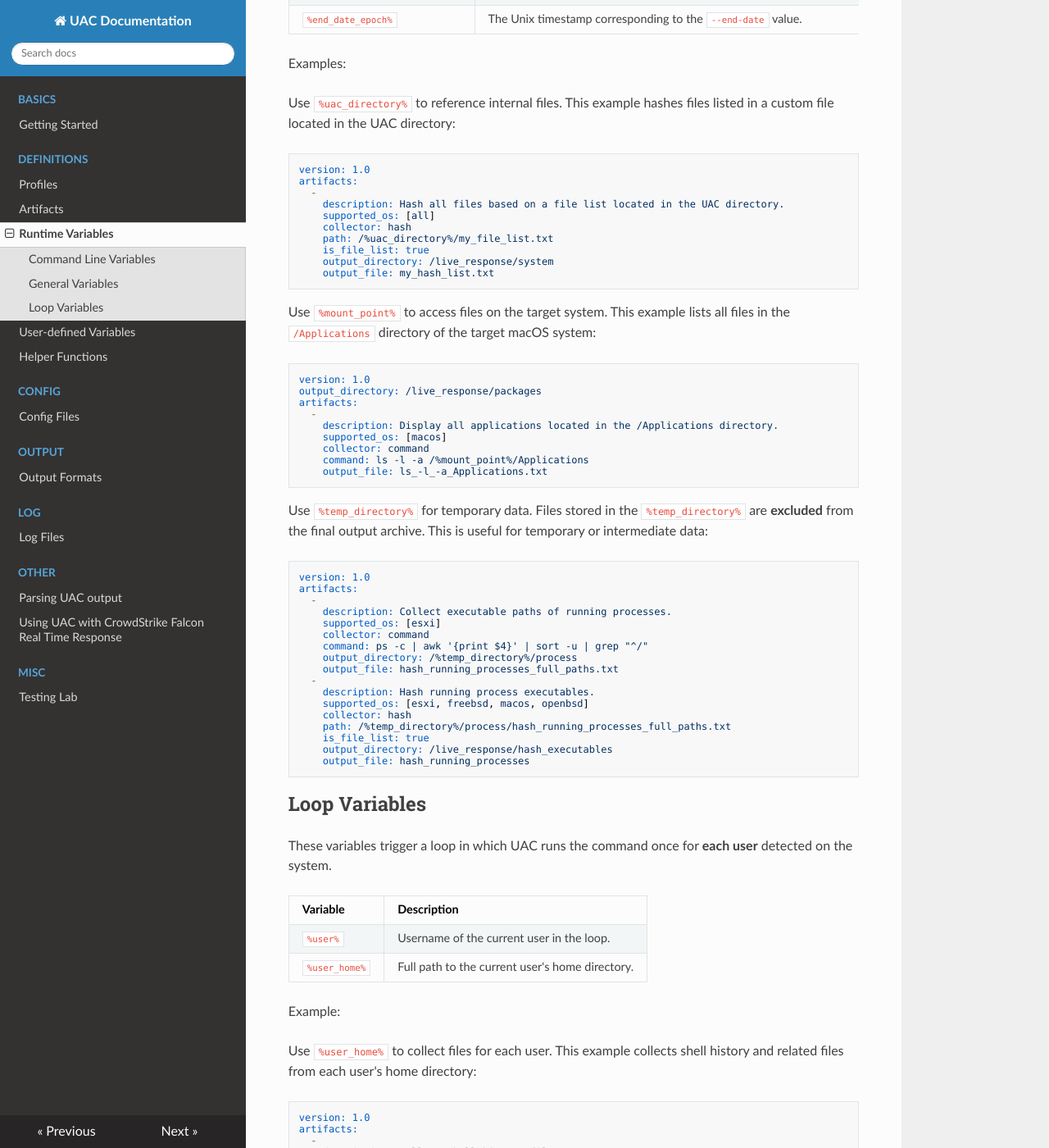
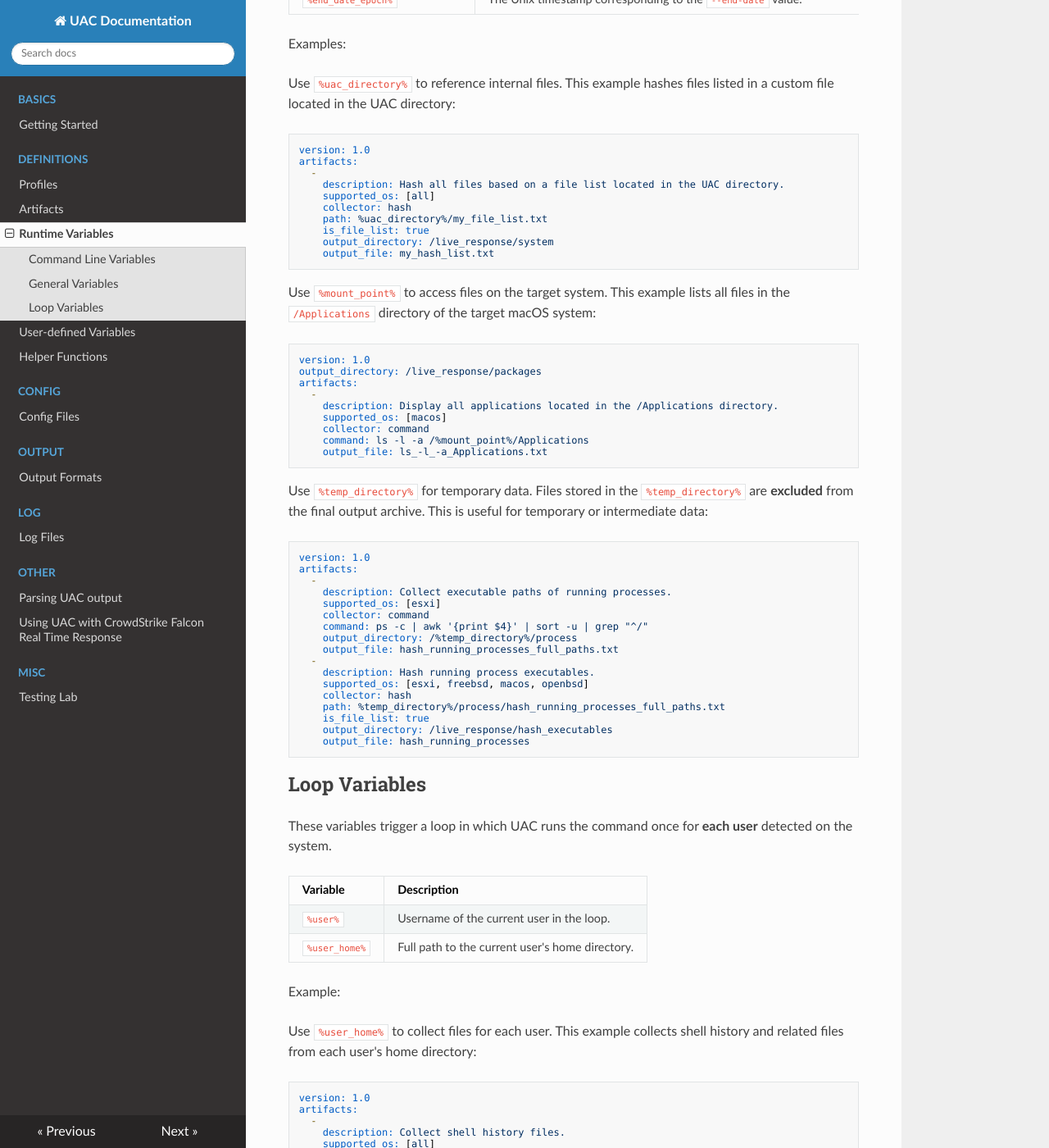
Before and after one commit to tclahr/uac-docs, an MkDocs documentation site: the page built from docs/runtime_variables.md, in a window 1280 px wide and 1400 px high, scrolled down 1419 px. Shown: the whole window at 82% size. Built offline with MkDocs 1.6.1, drawn with Linux system fonts in a browser that asks for light colours; nearby versions of some CDN libraries; some of the changed text lies outside the part shown.

````diff
--- a/docs/runtime_variables.md
+++ b/docs/runtime_variables.md
@@ -63,7 +62,7 @@ artifacts:
     description: Hash all files based on a file list located in the UAC directory.
     supported_os: [all]
     collector: hash
-    path: /%uac_directory%/my_file_list.txt
+    path: %uac_directory%/my_file_list.txt
     is_file_list: true
     output_directory: /live_response/system
     output_file: my_hash_list.txt
@@ -99,7 +98,7 @@ artifacts:
     description: Hash running process executables.
     supported_os: [esxi, freebsd, macos, openbsd]
     collector: hash
-    path: /%temp_directory%/process/hash_running_processes_full_paths.txt
+    path: %temp_directory%/process/hash_running_processes_full_paths.txt
     is_file_list: true
     output_directory: /live_response/hash_executables
     output_file: hash_running_processes
@@ -125,6 +124,6 @@ artifacts:
     description: Collect shell history files.
     supported_os: [all]
     collector: file
-    path: /%user_home%/
+    path: %user_home%/
     name_pattern: [".*_history", ".*history", ".lesshst", ".zhistory"]
 ```
````
Also changed, not shown: other parts of docs/runtime_variables.md (+0 -1 lines).
